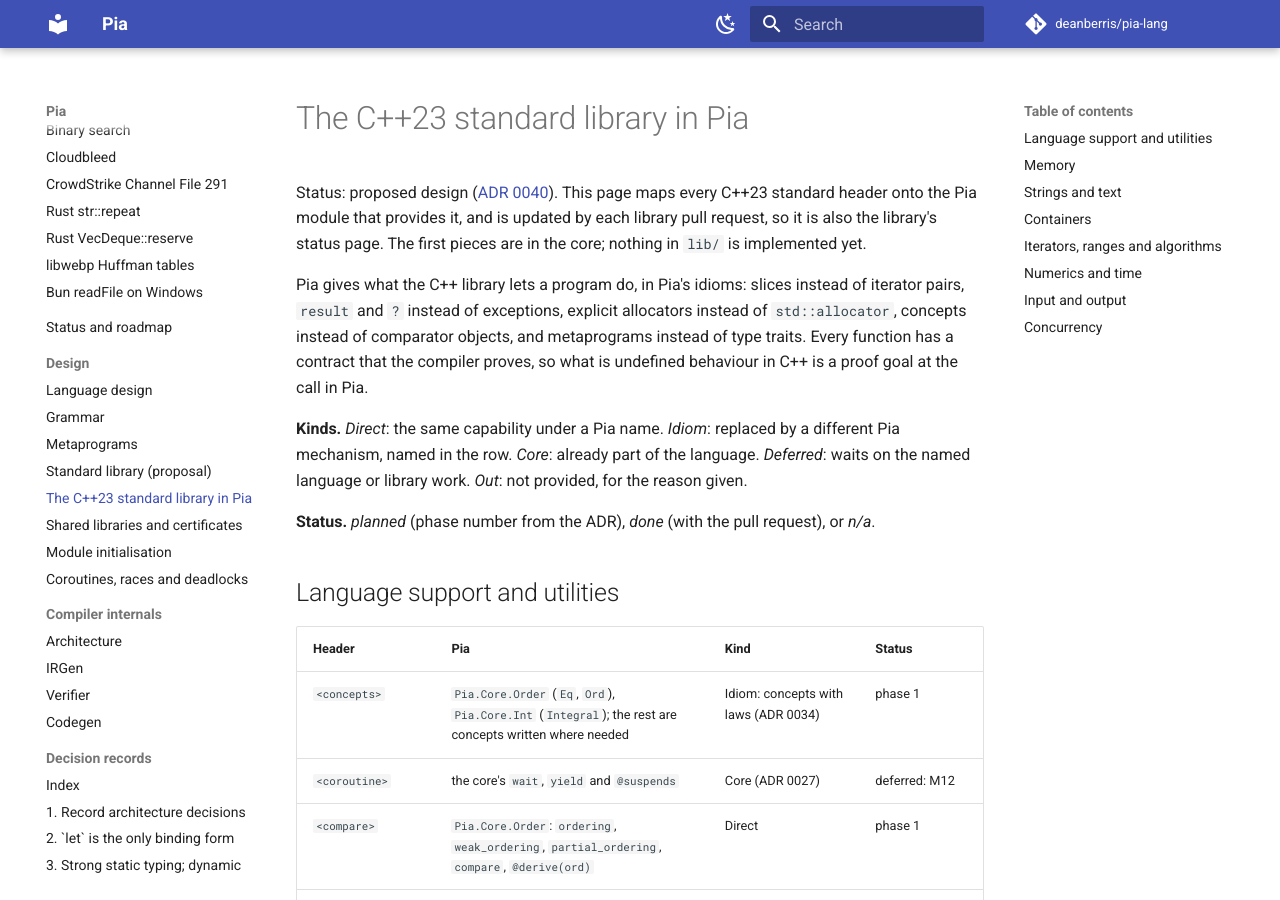
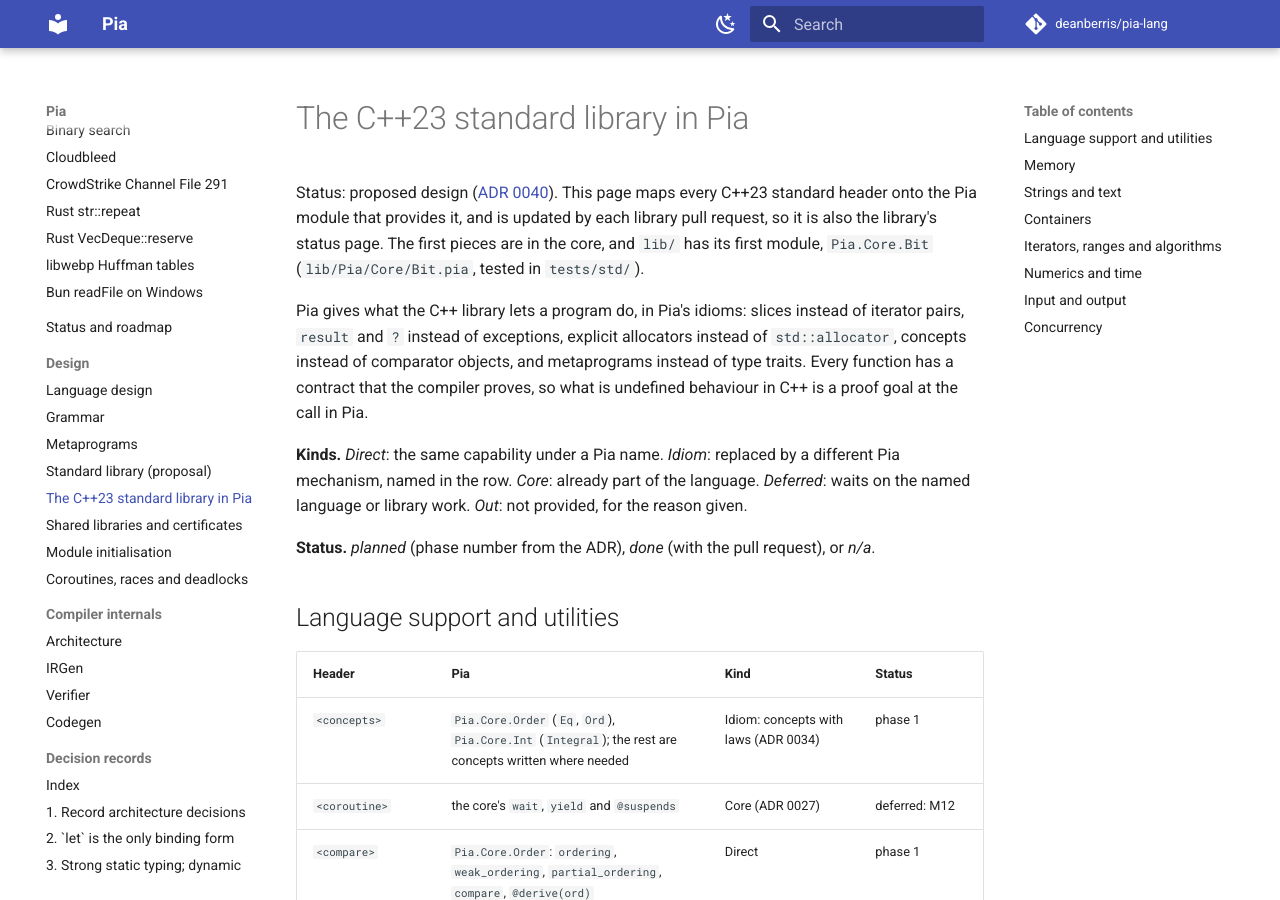
Before and after one commit to deanberris/pia-lang, an MkDocs documentation site: the page built from docs/cpp-std.md, in a window 1280 px wide and 900 px high. Built offline with MkDocs 1.6.1 and Material for MkDocs 9.7.7, drawn with Linux system fonts in a browser that asks for light colours; comment, search, counter and statistics services are not loaded; some of the changed text lies outside the part shown.

Commit message:
Pia.Core.Bit: C++23 <bit> for u8, u16, u32 and u64 (ADR 0040)
The first module of lib/: has_single_bit, bit_width, bit_floor,
bit_ceil, countl_one and countr_one at each width, and endian with
native = Little. Each contract states the C++ meaning exactly, e.g.
bit_width x > 0 ==> 2^(result-1) <= x < 2^result, and bit_ceil is the
smallest power of two at least x. The bodies are written once by a
metaprogram, bit_family, and stamped out per width, so the
metaprogram_candidate lint has nothing to flag; the interface lists
each width by hand. 164 goals, all proved, no assume or @trusted.

- lib/Pia/Core/BUILD.bazel: pia_library :bit.
- tests/std/bit.pia: the goal counts and the interface artifacts.
- tests/std/bit_edges.pia: an importer proves the edges (0, 1, the top
  bit, the maximum of each width) from the interface alone: 108 goals.
  This caught a weak bit_ceil contract for x <= 1, now fixed.
- tests/std/bit_run: a pia_binary that runs the compiled code.
- tools/bench: lib/ joins the corpus, and Bit.pia the baseline.
- docs/cpp-std.md: <bit> done except bit_cast.

Endian is a separate interface: importing types and values is ADR 0039
steps 3 and 5, so importers cannot use it yet.

Co-Authored-By: Claude Opus 5.5 <noreply@anthropic.com>
Claude-Session: https://claude.ai/code/session_01SkMSatmEmJWiDnKdbSUoyG

```diff
--- a/docs/cpp-std.md
+++ b/docs/cpp-std.md
@@ -1,6 +1,6 @@
 # The C++23 standard library in Pia
 
-Status: proposed design ([ADR 0040](adr/0040-cpp23-standard-library-in-pia.md)). This page maps every C++23 standard header onto the Pia module that provides it, and is updated by each library pull request, so it is also the library's status page. The first pieces are in the core; nothing in `lib/` is implemented yet.
+Status: proposed design ([ADR 0040](adr/0040-cpp23-standard-library-in-pia.md)). This page maps every C++23 standard header onto the Pia module that provides it, and is updated by each library pull request, so it is also the library's status page. The first pieces are in the core, and `lib/` has its first module, `Pia.Core.Bit` (`lib/Pia/Core/Bit.pia`, tested in `tests/std/`).
 
 Pia gives what the C++ library lets a program do, in Pia's idioms: slices instead of iterator pairs, `result` and `?` instead of exceptions, explicit allocators instead of `std::allocator`, concepts instead of comparator objects, and metaprograms instead of type traits. Every function has a contract that the compiler proves, so what is undefined behaviour in C++ is a proof goal at the call in Pia.
 
@@ -102,7 +102,7 @@ All containers are in `Pia.Mem` (#72) and take an allocator. Element access is `
 
 | Header | Pia | Kind | Status |
 | --- | --- | --- | --- |
-| `<bit>` | core builtins `popcount`, `clz` (`countl_zero`), `ctz` (`countr_zero`), `rotl`, `rotr` (amount proved below the width) and `bswap` (`byteswap`); the rest (`bit_width`, `bit_floor`, `bit_ceil`, `has_single_bit`, `countl_one`, `countr_one`, `endian`) in `Pia.Core.Bit` | Direct | builtins done; `Pia.Core.Bit` phase 1 |
+| `<bit>` | core builtins `popcount`, `clz` (`countl_zero`), `ctz` (`countr_zero`), `rotl`, `rotr` (amount proved below the width) and `bswap` (`byteswap`); the rest (`bit_width`, `bit_floor`, `bit_ceil`, `has_single_bit`, `countl_one`, `countr_one`, `endian`) in `Pia.Core.Bit` | Direct | builtins done; `Pia.Core.Bit` done, except `bit_cast` (needs a byte view of any type) |
 | `<cmath>`, `<numbers>`, `<complex>`, `<cfenv>` | `Pia.Math`, proved in Pia, never libm | Direct | deferred: floats (M11) |
 | `<valarray>` | `vec<T, k>` and `spread` | Out | n/a |
 | `<random>` | `Pia.Core.Rand`: integer engines and integer distributions; floating-point distributions later | Direct | phase 1, phase 4 |
```
Also changed, not shown: 9 other files.
